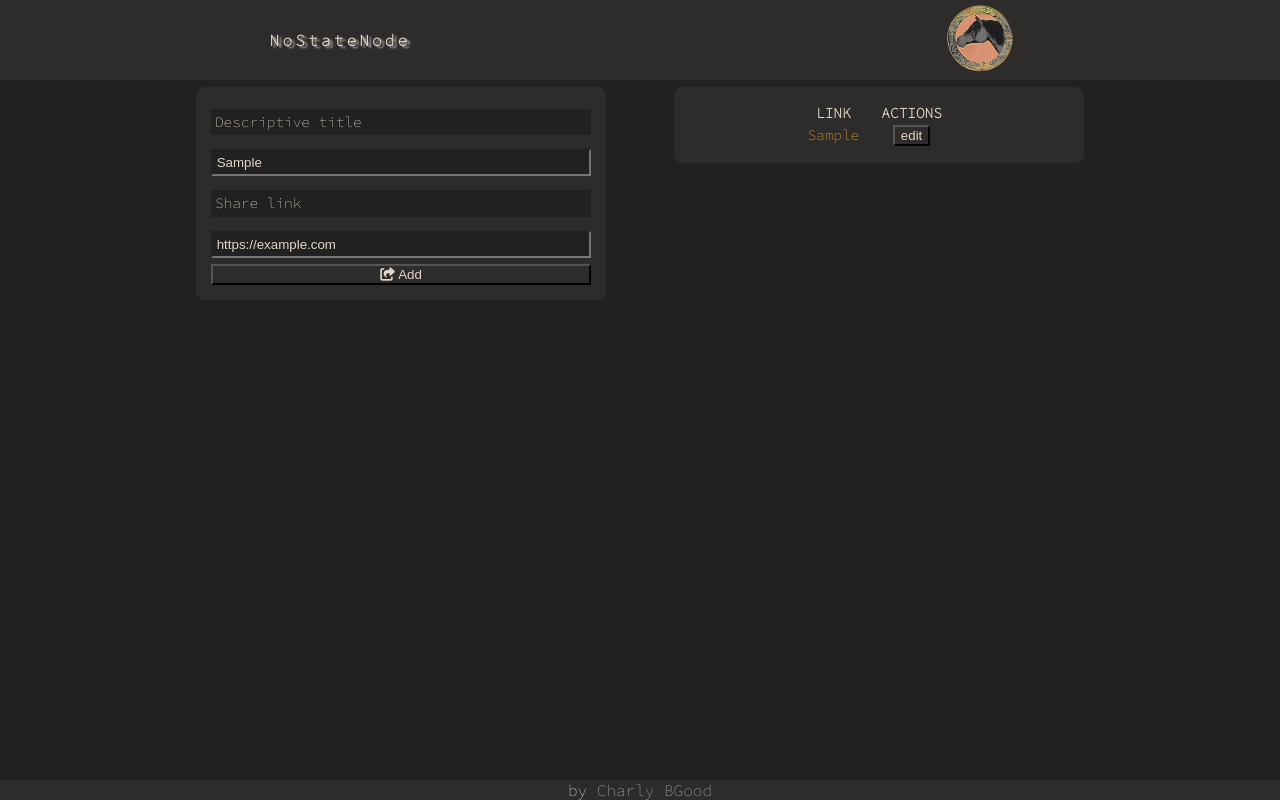
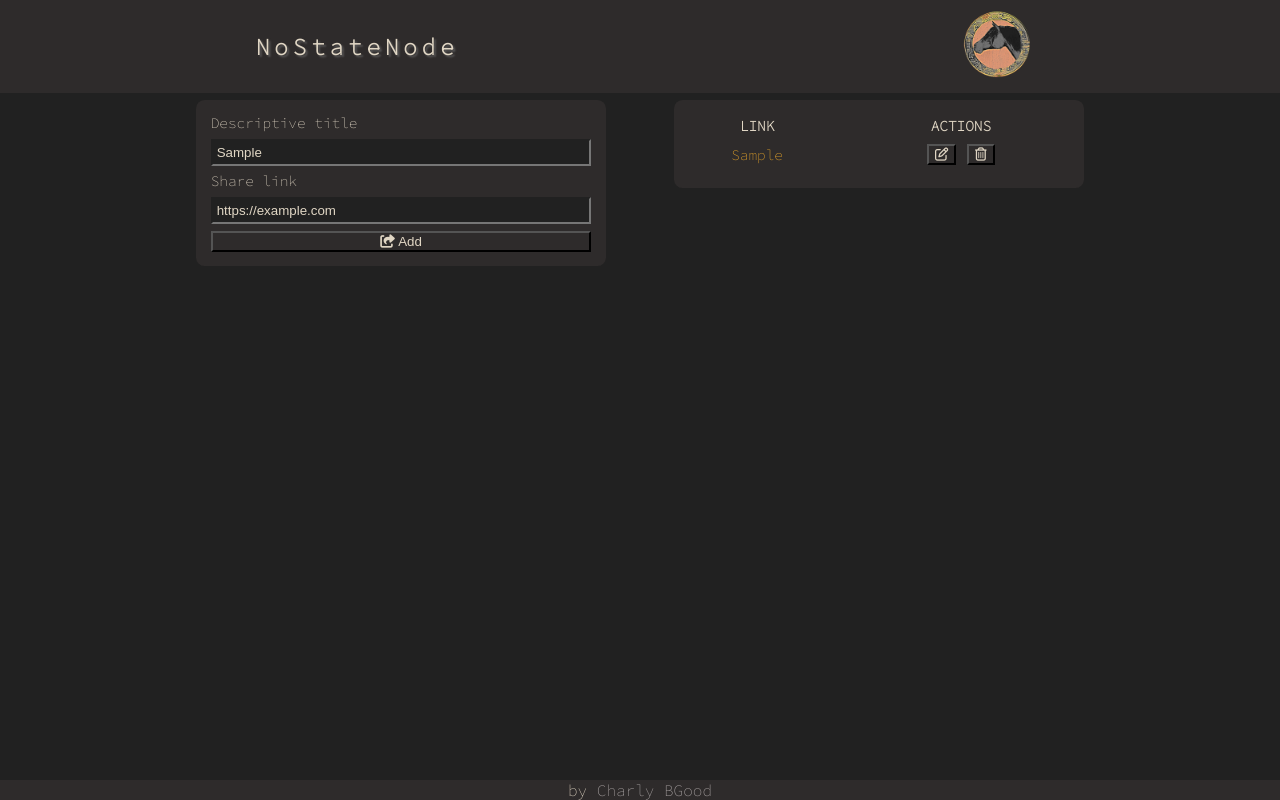
Before and after one commit to CharlyBGood/no-state-node-too, a plain HTML site: page index.html in a window 1280 px wide. Both pictures are taken after typing "Sample", "https://example.com" into the empty fields and a click on the button "Add". Drawn offline with Linux system fonts and the light colour scheme.

Commit message:
style and js

```diff
--- a/main.css
+++ b/main.css
@@ -27,12 +27,12 @@ body {
 }
 
 .nav-container a, h1 {
-    font-size: 1em;
+    font-size: 1.2em;
     color: var(--wheat);
     padding: .3em;
     text-decoration: none;
     letter-spacing: .2em;
-    text-shadow: 3px 2px 2px #ababab;
+    text-shadow: 2px 2px 2px #5a5959;
 }
 
 .container {
@@ -59,7 +59,7 @@ body {
     border-radius: .6em;
 }
 
-.form-title, .form-content, label {
+.form-title, .form-content {
     width: 100%;
     margin: .5em auto;
     padding: .3em;
@@ -73,17 +73,28 @@ button {
     cursor: pointer;
 }
 
-.links-table, th {
+.links-table {
+    width: 100%;
     margin: 1em auto;
-    padding: 0 1em;
     text-align: center;
 }
+
+/* th {
+
+} */
 
 .table-body a {
     color: var(--orange-wheat);
     text-decoration: none;
 }
 
+.table-body button {
+    margin: .4em;
+}
+
+.table-body {
+    width: 60%;
+}
 
 .table-container {
     background-color: var(--soft-black);
@@ -121,6 +132,8 @@ footer p {
     }
 
     .main-container, .table-container {
-        width: 80%;
+        display: flex;
+        justify-content: center;
+        width: 100%;
     }
 }
--- a/main.js
+++ b/main.js
@@ -7,6 +7,9 @@ const linksForm = document.getElementById('links-form');
 let linksTableRef = document.getElementById('table-body');
 
 linksForm.addEventListener('submit', sendForm);
+
+// variables para los botones que se crearan al añadir links
+let btnEdit;
 
 
 
@@ -34,8 +37,11 @@ function inserRowLinksTable(linksFormData) {
     newLinksCellRef.appendChild(linkAdded);
 
     newLinksCellRef = newLinksRowRef.insertCell(1);
-    let btnAdded = document.createElement('button');
-    btnAdded.textContent = 'edit'
-    newLinksCellRef.appendChild(btnAdded);
-
+    btnEdit = document.createElement('button');
+    let btnDelete = document.createElement('button');
+    btnEdit.innerHTML = '<i class="far fa-edit"></i>';
+    btnDelete.innerHTML = '<i class="fa fa-trash-o" aria-hidden="true"></i>';
+    newLinksCellRef.append(btnEdit, btnDelete);
+    btnEdit.id = 'btn-edit';
+    btnDelete.id = 'btn-delete';
 }
```
